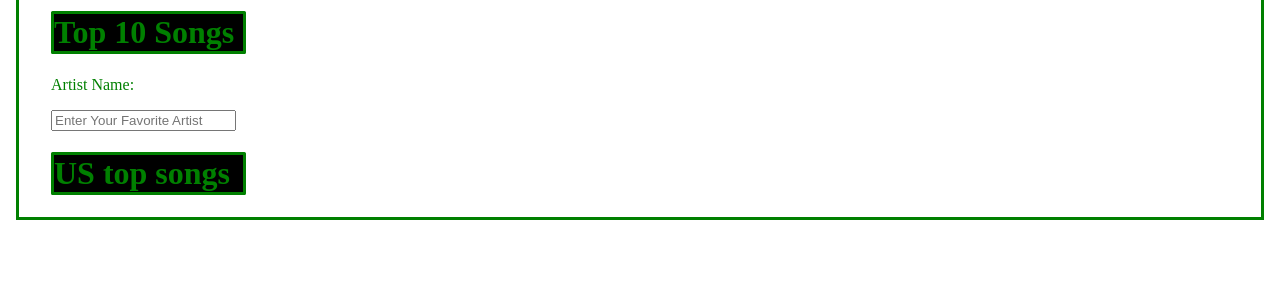
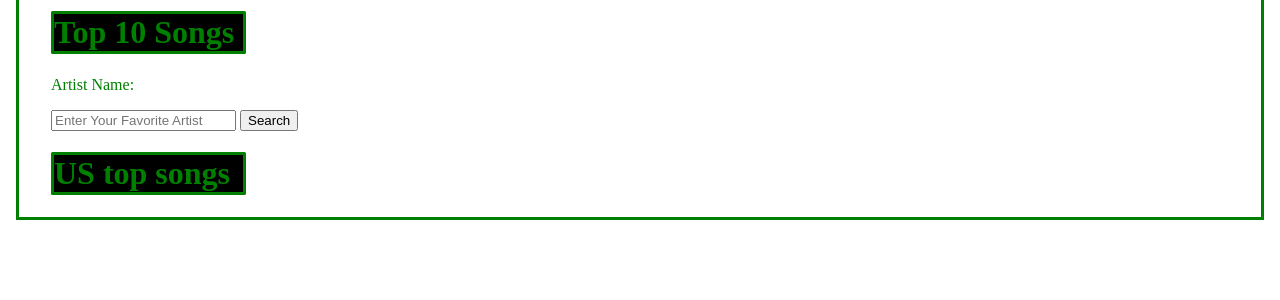
Before and after one commit to AlexFedus/COSC-473-Project, a Flask app: page /artist in a window 1280 px wide. Shown: the part 370-670 px from the top of the page. Run offline with Flask 2, Linux system fonts and the light colour scheme; parts of the project's set-up code (start-up, migrations or seed data) failed here and were passed over.

Commit message:
Adds Search Button To Main

```diff
--- a/templates/index.html
+++ b/templates/index.html
@@ -13,7 +13,11 @@
         <image src="{{ url_for('static', filename='images/Spotifyicon.png')}}">
         <h1>Top 10 Songs</h1>
         <p>Artist Name:</p>
-        <input type="text" artistinput="txtArtistName"id="txtArtistName" value="" placeholder="Enter Your Favorite Artist"/>
+        <form>
+            <input type="text" name="txtArtistName"id="txtArtistName" value="" placeholder="Enter Your Favorite Artist"/>
+            <button type="submit">Search</button>
+
+        </form>
         <h1>US top songs</h1>
         {% for your_list_element in your_list %}
       <p>{{ your_list_element }} </p>
```
